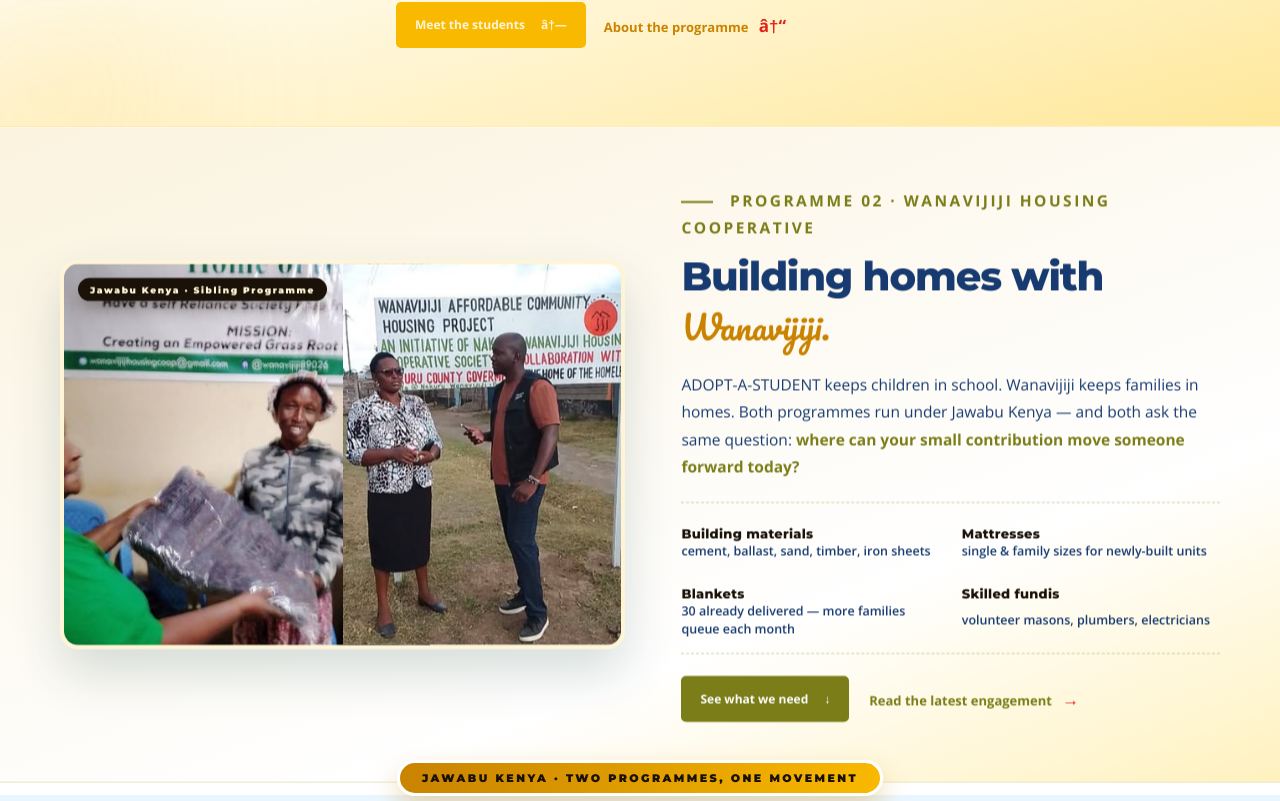
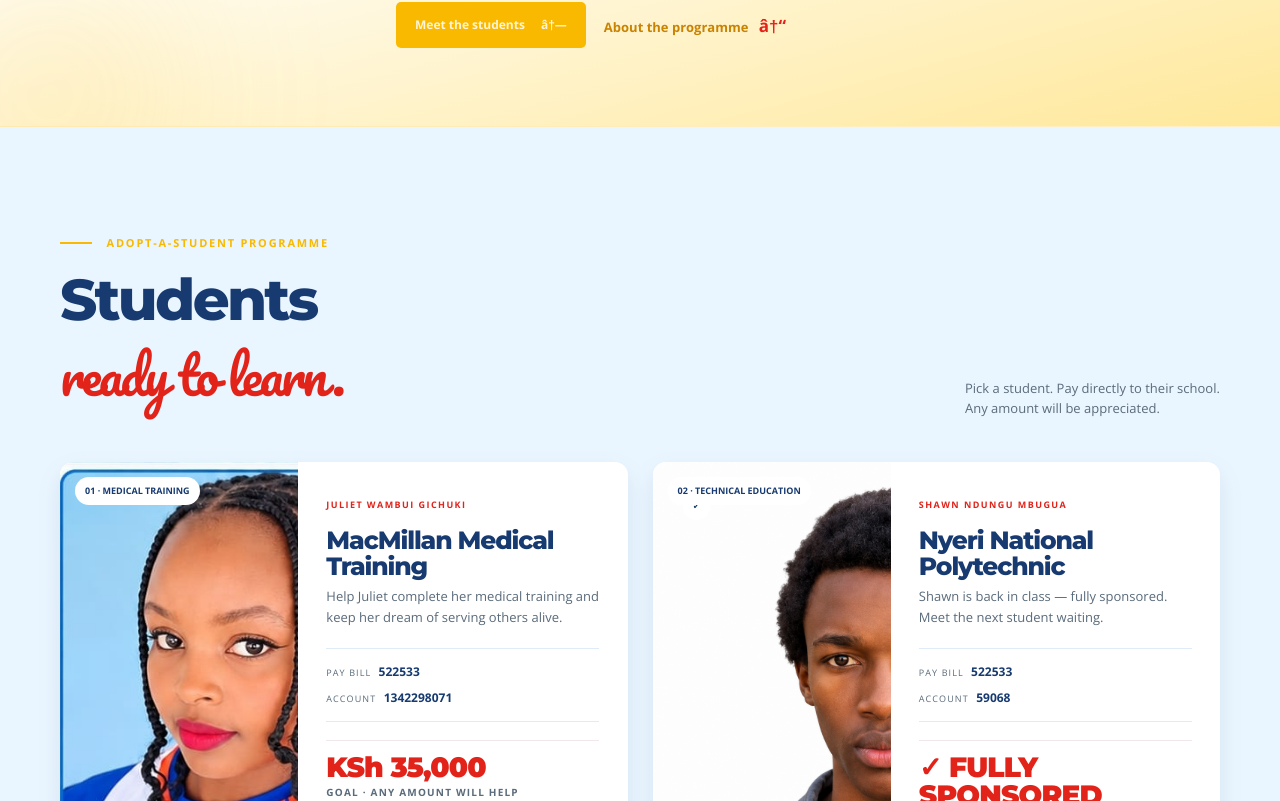
Before and after one commit to waweru234/Gavana-Richie, a Next.js app: page / in a window 1280 px wide. Shown: the part 1839-2640 px from the top of the page. Built offline with nearby package versions, Linux system fonts and the light colour scheme.

Commit message:
done with part 6

```diff
--- a/app/page.tsx
+++ b/app/page.tsx
@@ -14,36 +14,6 @@ export default function Home() {
 
     <JawabuKenyaHero />
     <span className="jawaban-stripe" aria-hidden />
-
-    <section className="section wanavijiji-concurrent" data-reveal="fade-up">
-      <div className="container wanavijiji-concurrent-inner">
-        <div className="wanavijiji-concurrent-art">
-          <img src="/wanavijiji-1.jpg" alt="Wanavijiji Housing Cooperative Society members solidarity engagement" loading="lazy" />
-          <img src="/wanavijiji-2.jpg" alt="Wanavijiji Housing Cooperative Society community members engagement" loading="lazy" />
-          <img src="/wanavijiji-3.jpg" alt="Wanavijiji Housing Cooperative Society housing construction site" loading="lazy" />
-          <span className="wanavijiji-concurrent-stamp">Jawabu Kenya · Sibling Programme</span>
-        </div>
-        <div className="wanavijiji-concurrent-copy">
-          <p className="eyebrow"><i /> PROGRAMME 02 · WANAVIJIJI HOUSING COOPERATIVE</p>
-          <h2>Building homes with <em>Wanavijiji.</em></h2>
-          <p>ADOPT-A-STUDENT keeps children in school. Wanavijiji keeps families in homes. Both programmes run under Jawabu Kenya &mdash; and both ask the same question: <b>where can your small contribution move someone forward today?</b></p>
-          <ul className="wanavijiji-concurrent-asks">
-            <li><b>Building materials</b><span>cement, ballast, sand, timber, iron sheets</span></li>
-            <li><b>Mattresses</b><span>single &amp; family sizes for newly-built units</span></li>
-            <li><b>Blankets</b><span>30 already delivered &mdash; more families queue each month</span></li>
-            <li><b>Skilled fundis</b><span>volunteer masons, plumbers, electricians</span></li>
-          </ul>
-          <div className="wanavijiji-concurrent-actions">
-            <Link href="/students#wanavijiji" className="button">See what we need <span>↓</span></Link>
-            <Link href="/updates" className="text-link">Read the latest engagement <span>→</span></Link>
-          </div>
-        </div>
-      </div>
-    </section>
-
-    <div className="jawaban-concurrent-divider" aria-hidden>
-      <span className="jawaban-concurrent-pill">JAWABU KENYA · TWO PROGRAMMES, ONE MOVEMENT</span>
-    </div>
 
     <section className="section students students-home" data-reveal="fade-up">
       <div className="container">
--- a/app/students/page.tsx
+++ b/app/students/page.tsx
@@ -34,24 +34,6 @@ export default function StudentsPage() {
     <SiteShell>
       <JawabuKenyaHero />
       <span className="jawaban-stripe" aria-hidden />
-
-      <section className="section jawaban-partner-note" data-reveal="fade-up">
-        <div className="container jawaban-partner-note-inner">
-          <div className="jawaban-partner-note-art">
-            <img src="/wanavijiji-2.jpg" alt="Wanavijiji Housing Cooperative Society community solidarity engagement" loading="lazy" />
-            <span className="jawaban-partner-note-tag">JAWABU KENYA · SIBLING PROGRAMME</span>
-          </div>
-          <div className="jawaban-partner-note-copy">
-            <p className="eyebrow"><i /> ANOTHER PROGRAMME UNDER JAWABU KENYA</p>
-            <h2>Building homes with <em>Nakuru Wanavijiji Housing Cooperative Society.</em></h2>
-            <p>The Jawabu Kenya partnership has now grown into a second programme — a solidarity engagement with Wanavijiji, where 30 members received blankets and the campaign walked through the housing construction site. We are asking for the next layer: building materials, mattresses, and more blankets to keep the build moving.</p>
-            <div className="jawaban-partner-note-actions">
-              <Link href="#wanavijiji" className="button button-primary">See what we need <span>↓</span></Link>
-              <Link href="/updates" className="text-link">Read the latest update <span>→</span></Link>
-            </div>
-          </div>
-        </div>
-      </section>
 
       <PageIntro
         eyebrow="ADOPT-A-STUDENT"
@@ -95,54 +77,6 @@ export default function StudentsPage() {
           </div>
 
           <JawabuKenyaBanner />
-        </div>
-      </section>
-
-      {/* Wanavijiji — a Jawabu Kenya partner programme */}
-      <section id="wanavijiji" className="section programme-section wanavijiji-section">
-        <div className="container">
-          <div className="section-heading" data-reveal="fade-up">
-            <div>
-              <p className="eyebrow"><i /> ANOTHER JAWABU KENYA PROGRAMME</p>
-              <h2>Building homes with<br /><em>Wanavijiji.</em></h2>
-            </div>
-            <p>ADOPT-A-STUDENT keeps children in school. Wanavijiji keeps families in homes. Jawabu Kenya runs both — and right now the housing cooperative is asking for the next layer of solidarity.</p>
-          </div>
-
-          <div className="wanavijiji-gallery" data-reveal="stagger">
-            <figure className="wanavijiji-photo">
-              <img src="/wanavijiji-1.jpg" alt="Wanavijiji members receiving donated blankets during the solidarity engagement" loading="lazy" />
-              <figcaption>30 members received blankets.</figcaption>
-            </figure>
-            <figure className="wanavijiji-photo">
-              <img src="/wanavijiji-2.jpg" alt="Wanavijiji members group engagement with the campaign" loading="lazy" />
-              <figcaption>A member group in conversation.</figcaption>
-            </figure>
-            <figure className="wanavijiji-photo">
-              <img src="/wanavijiji-3.jpg" alt="Wanavijiji housing construction site tour" loading="lazy" />
-              <figcaption>The housing construction site.</figcaption>
-            </figure>
-          </div>
-
-          <div className="wanavijiji-quote" data-reveal="fade-up">
-            <span className="wanavijiji-quote-mark" aria-hidden>&ldquo;</span>
-            <p>When ordinary people come together with a shared vision, they can create extraordinary change. From saving together to building homes together, Wanavijiji continues to demonstrate that community power can transform lives and restore dignity.</p>
-            <span className="wanavijiji-quote-mark" aria-hidden>&rdquo;</span>
-            <cite>Wanavijiji Housing Cooperative Society · Nakuru</cite>
-          </div>
-
-          <div className="wanavijiji-need" data-reveal="fade-up">
-            <p className="eyebrow"><i /> WHAT WE ARE ASKING FOR · FROM THE JAWABU KENYA PARTNER LIST</p>
-            <h3>Building materials, mattresses, &amp; <em>more blankets.</em></h3>
-            <ul className="wanavijiji-need-list">
-              <li><b>Building materials</b> &mdash; cement, ballast, sand, timber, iron sheets, roofing nails.</li>
-              <li><b>Mattresses</b> &mdash; single and family sizes for newly-built units.</li>
-              <li><b>Blankets</b> &mdash; 30 already delivered; more families queue every month.</li>
-              <li><b>Savings match</b> &mdash; top up a member&apos;s monthly saving to unlock the next home.</li>
-              <li><b>Skilled fundis</b> &mdash; volunteer masons, electricians, plumbers willing to spend a Saturday.</li>
-            </ul>
-            <p className="wanavijiji-foot">Direct the support to the Jawabu Kenya office in Milimani Estate, Elgeyo Road &mdash; or send a note via the Join form so the cooperative can schedule the next drop-off.</p>
-          </div>
         </div>
       </section>
 
--- a/app/updates/page.tsx
+++ b/app/updates/page.tsx
@@ -41,7 +41,7 @@ export default function UpdatesPage() {
               </blockquote>
               <p>&ldquo;Our journey is a powerful reminder that when ordinary people come together with a shared vision, they can create extraordinary change. From saving together to building homes together, Wanavijiji continues to demonstrate that community power can transform lives and restore dignity.&rdquo;</p>
               <p>The cooperative is now asking for the next layer of support: building materials and mattresses. That call sits under Jawabu Kenya — see the <Link href="/students" className="text-link">ADOPT-A-STUDENT &middot; Jawabu Kenya</Link> page for how to contribute.</p>
-              <Link href="/students#wanavijiji" className="text-link">Stand with the Wanavijiji builders <span>→</span></Link>
+              <Link href="/updates" className="text-link">See more updates from the campaign <span>→</span></Link>
             </div>
           </article>
 
```
Also changed, not shown: 1 other file (tests, documents, lock files or other folders).
